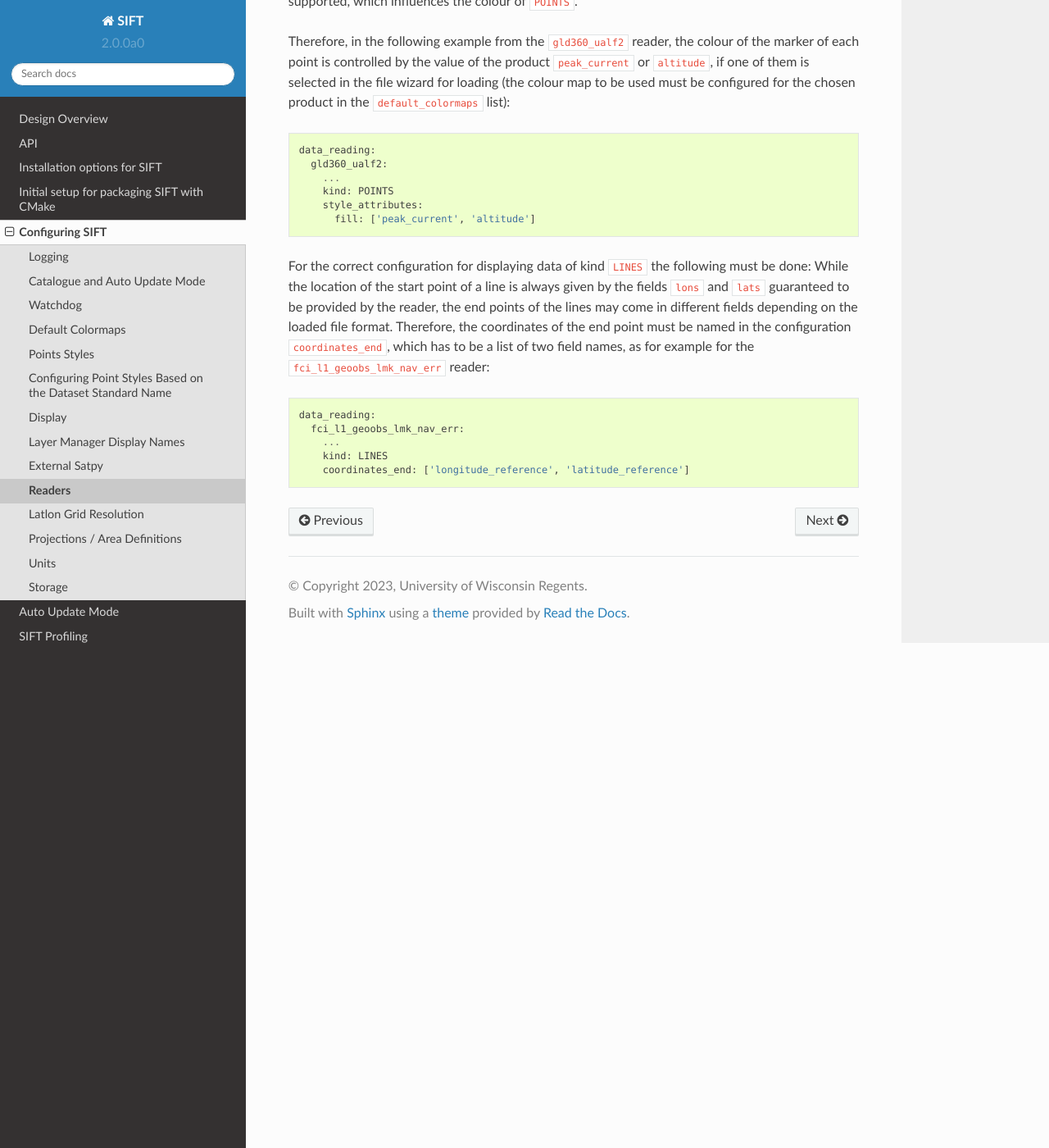
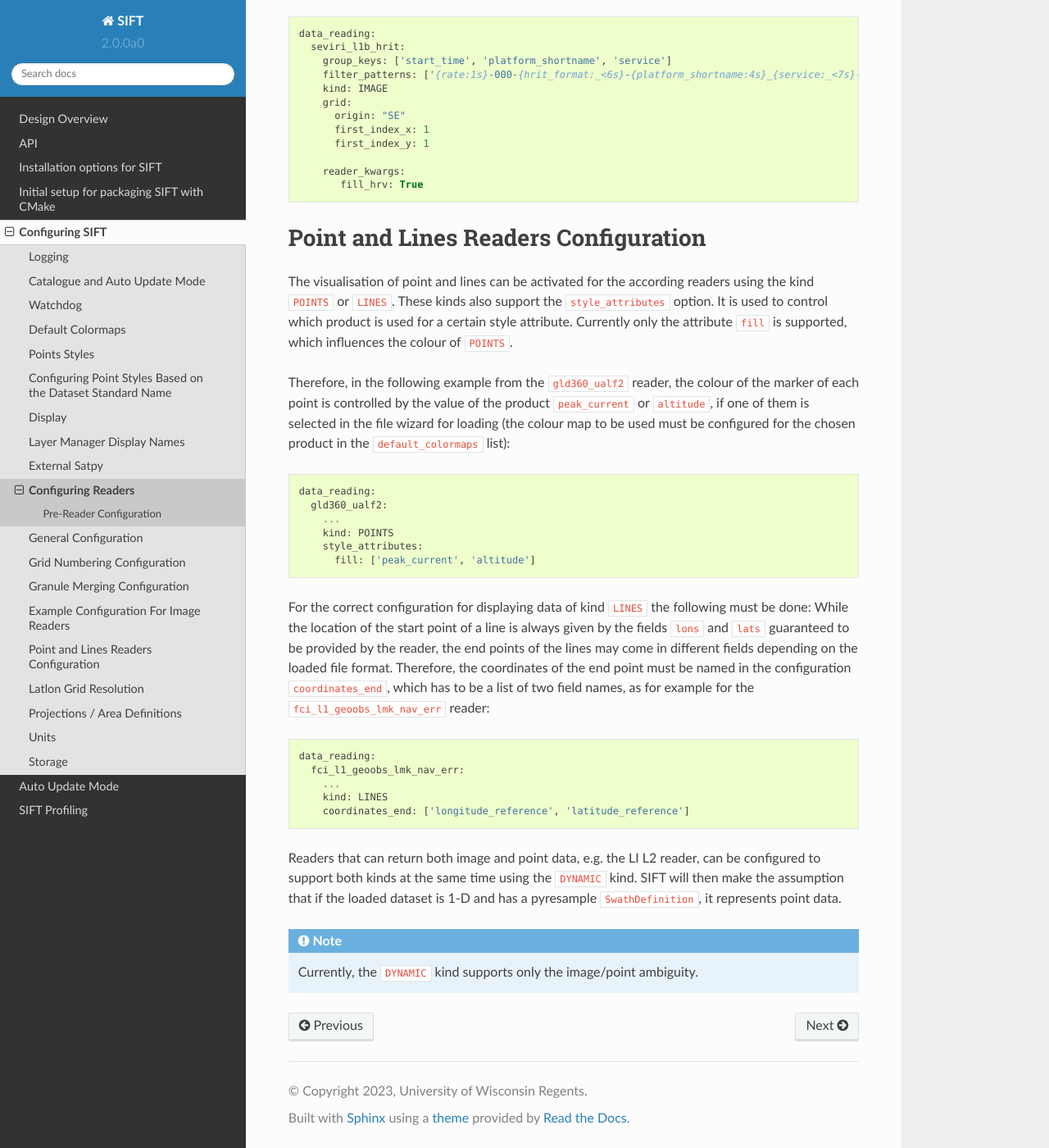
Before and after one commit to ssec/sift, a Sphinx documentation site: the page built from doc/source/configuration/readers.rst, in a window 1280 px wide and 1400 px high, scrolled down 1861 px. Shown: the whole window at 82% size. Built offline with Sphinx 7.4.7 and the Read the Docs theme 2.0.0, drawn with Linux system fonts in a browser that asks for light colours; some of the changed text lies outside the part shown.

Commit message:
add some documentation, make also the LI L1 reader DYNAMIC

```diff
--- a/doc/source/configuration/readers.rst
+++ b/doc/source/configuration/readers.rst
@@ -14,7 +14,15 @@ The list of these readers must be configured, e.g. as follows::
       - avhrr_l1b_eps
 
 This is enough to make the readers available, but the Open File Wizard works
-better with additional configuration. For each reader it is recommended to
+better with additional configuration.
+
+Pre-Reader Configuration
+========================
+
+General Configuration
+---------------------
+
+For each reader it is recommended to
 configure:
 
 - ``filter_patterns``, which help to partition the names of files in the chosen
@@ -30,6 +38,9 @@ Satpy Scene initialisation, these can be configured by adding a
 ``reader_kwargs`` entry to the reader configuration, containing the
 kwargs key-value pairs.
 
+Grid Numbering Configuration
+----------------------------
+
 In addition for GEOS files the grid layout can be configured to enable correct
 index display according to their PUGs. In the ``grid`` sub-config three
 parameters can be set:
@@ -39,6 +50,9 @@ parameters can be set:
 - ``first_index_x`` and ``first_index_y`` to define the value indexing starts
   from for columns and rows. Usually this value is 0 or 1 and the same for both
   parameters and defaults to 0 if not given.
+
+Granule Merging Configuration
+-----------------------------
 
 For segmented file formats (such as MSG SEVIRI HRIT and MTG FCI NetCDF), it is
 usually preferable to merge segments that are loaded in separate load operations
@@ -59,15 +73,16 @@ can be configured as either ``True`` (the default) or ``False``.
           for some zoom levels the data segments loaded later may not be
           visible.
 
+Example Configuration For Image Readers
+---------------------------------------
 As example for a complete configuration for a reader, this is one for SEVIRI
 Level 1B in HRIT format::
 
   data_reading:
-    merge_with_existing: True
     seviri_l1b_hrit:
       group_keys: ['start_time', 'platform_shortname', 'service']
       filter_patterns: ['{rate:1s}-000-{hrit_format:_<6s}-{platform_shortname:4s}_{service:_<7s}-{channel:_<6s}___-{segment:_<6s}___-{start_time:%Y%m%d%H%M}-{c:1s}_']
-
+      kind: IMAGE
       grid:
         origin: "SE"
         first_index_x: 1
@@ -76,7 +91,11 @@ Level 1B in HRIT format::
       reader_kwargs:
          fill_hrv: True
 
-Readers with the kind ``POINTS`` or ``LINES`` also support the
+Point and Lines Readers Configuration
+-------------------------------------
+
+The visualisation of point and lines can be activated for the according readers
+using the kind ``POINTS`` or ``LINES``. These kinds also support the
 ``style_attributes`` option. It is used to control which product is used for a
 certain style attribute. Currently only the attribute ``fill`` is supported,
 which influences the colour of ``POINTS``.
@@ -107,3 +126,10 @@ field names, as for example for the ``fci_l1_geoobs_lmk_nav_err`` reader::
         ...
         kind: LINES
         coordinates_end: ['longitude_reference', 'latitude_reference']
+
+Readers that can return both image and point data, e.g. the LI L2 reader, can
+be configured to support both kinds at the same time using the ``DYNAMIC`` kind.
+SIFT will then make the assumption that if the loaded dataset is 1-D and has a
+pyresample ``SwathDefinition``, it represents point data.
+
+.. note:: Currently, the ``DYNAMIC`` kind supports only the image/point ambiguity.
```
Also changed, not shown: 1 other file.
